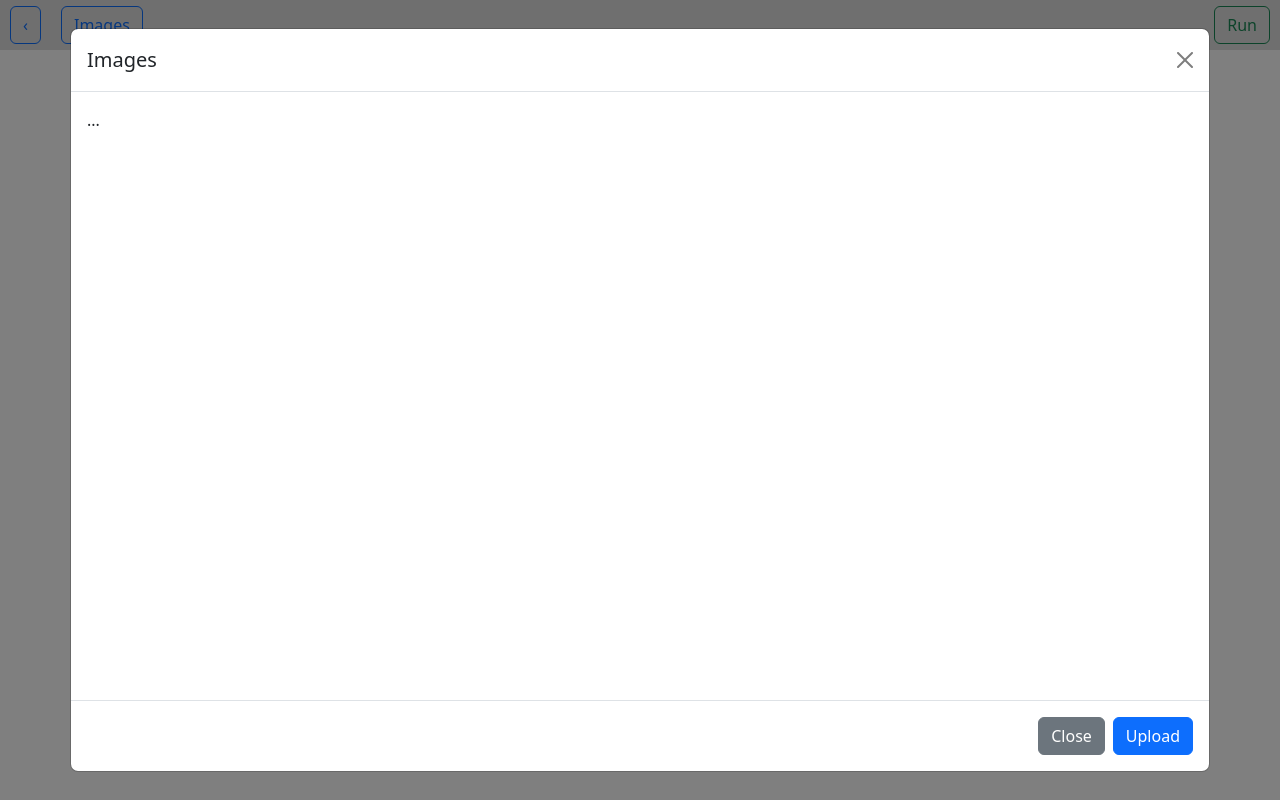
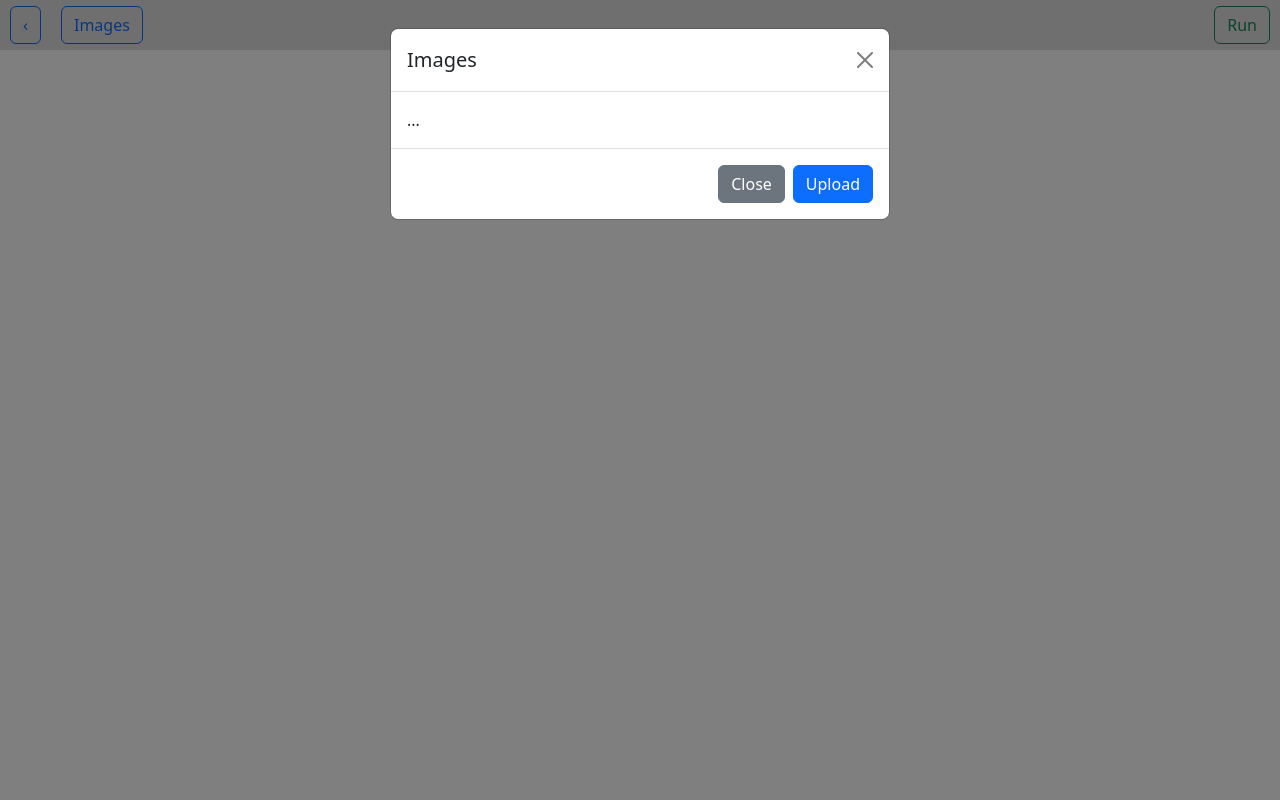
Before and after one commit to williamli0707/BlockAI, an Electron app: page workspace.html in a window 1280 px wide. Both pictures are taken after a click on the button "Images". Drawn offline with nearby package versions, Linux system fonts and the light colour scheme.

Commit message:
idk what i changed

```diff
--- a/package.json
+++ b/package.json
@@ -27,7 +27,11 @@
     "@blockly/field-slider": "^4.0.4",
     "blockly": "^9.2.0",
     "bootstrap": "^5.3.0-alpha1",
-    "electron-squirrel-startup": "^1.0.0"
+    "chokidar": "^3.5.3",
+    "drag-drop": "^7.2.0",
+    "electron-squirrel-startup": "^1.0.0",
+    "fs-extra": "^11.1.0",
+    "open": "^8.4.0"
   },
   "devDependencies": {
     "@electron-forge/cli": "^6.0.4",
--- a/workspace.html
+++ b/workspace.html
@@ -14,16 +14,14 @@
 <body>
     <div id="img-content">
         <div class="modal fade" id="exampleModal" tabindex="-1" aria-labelledby="exampleModalLabel" aria-hidden="true">
-            <div class="modal-dialog modal-dialog-scrollable modal-xl">
+            <div class="modal-dialog">
                 <div class="modal-content">
                     <div class="modal-header">
                         <h5 class="modal-title" id="exampleModalLabel">Images</h5>
                         <button type="button" class="btn-close" data-bs-dismiss="modal" aria-label="Close"></button>
                     </div>
                     <div class="modal-body">
-                        <p>...</p>
-                        <br><br><br><br><br><br><br><br><br><br><br><br><br><br><br><br><br><br><br><br><br><br><br><br><br><br><br><br><br><br><br>
-                        <p>...</p>
+                        ...
                     </div>
                     <div class="modal-footer">
                         <button type="button" class="btn btn-secondary" data-bs-dismiss="modal">Close</button>
```
Also changed, not shown: 1 other file.
